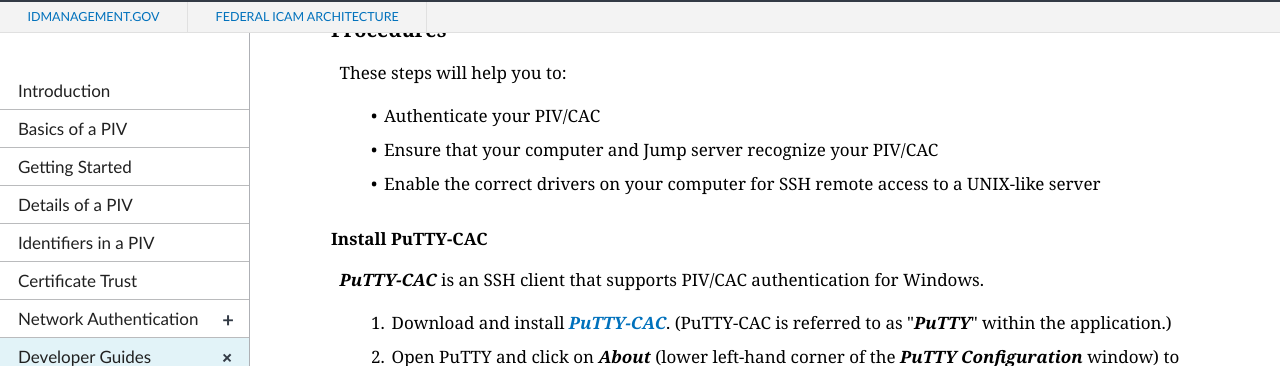
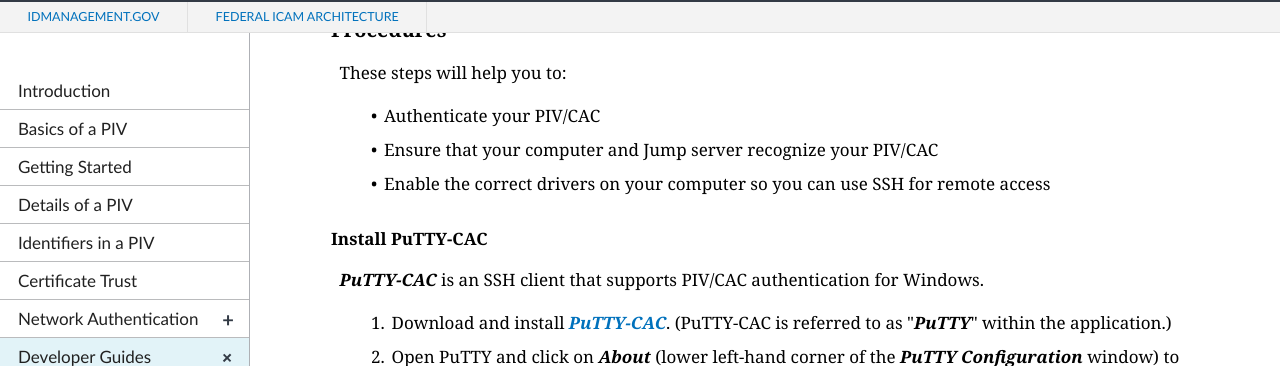
Before and after one commit to GSA/piv-guides, a Jekyll site: the page built from _devconfig/ssh-all.md, in a window 1280 px wide and 900 px high, scrolled down 988 px. Shown: the part 88-454 px from the top of the window. Built offline with Jekyll 4.4.1, drawn with Linux system fonts in a browser that asks for light colours; nearby versions of some CDN libraries.

Commit message:
Update ssh-all.md

```diff
--- a/_devconfig/ssh-all.md
+++ b/_devconfig/ssh-all.md
@@ -37,7 +37,7 @@
 
   * Authenticate your PIV/CAC
   * Ensure that your computer and Jump server recognize your PIV/CAC
-  * Enable the correct drivers on your computer for SSH remote access to a UNIX-like server
+  * Enable the correct drivers on your computer so you can use SSH for remote access
 
 #### Install PuTTY-CAC
 
```
